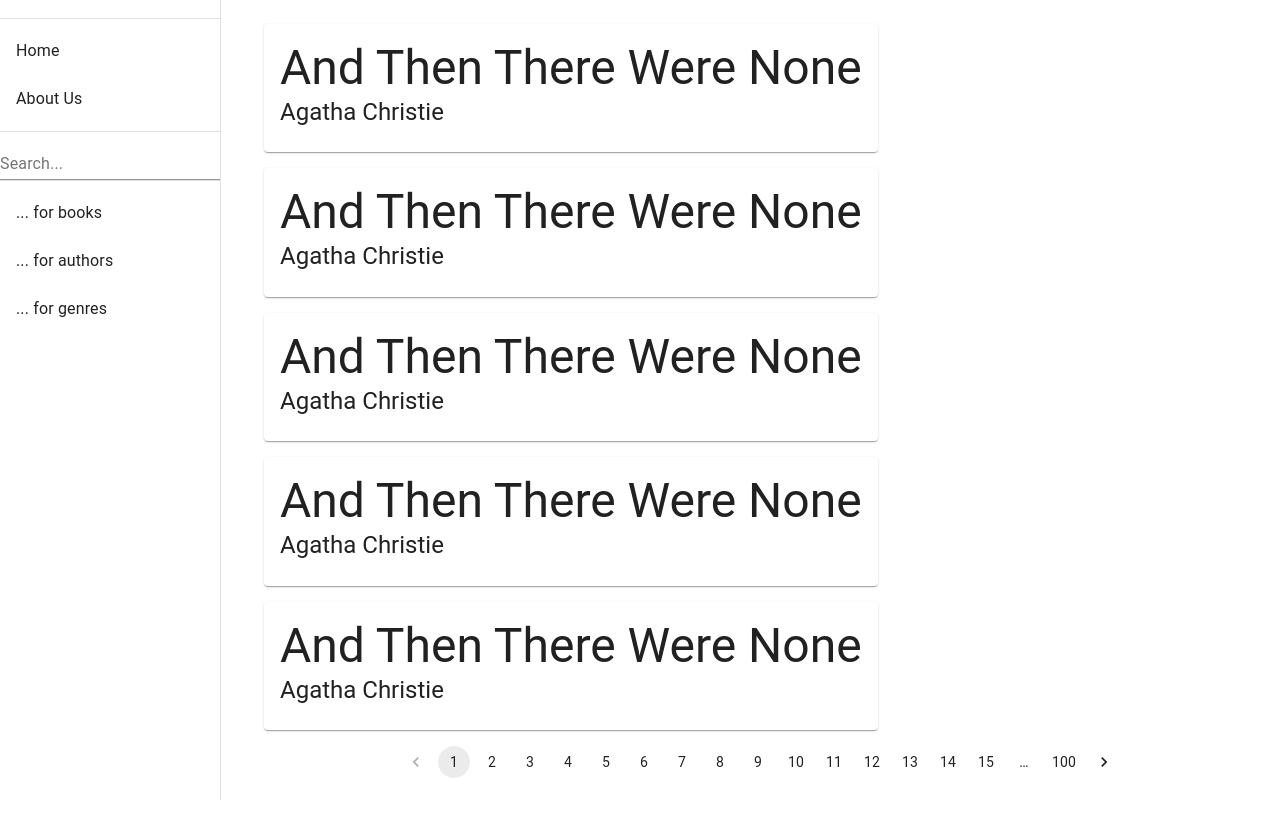
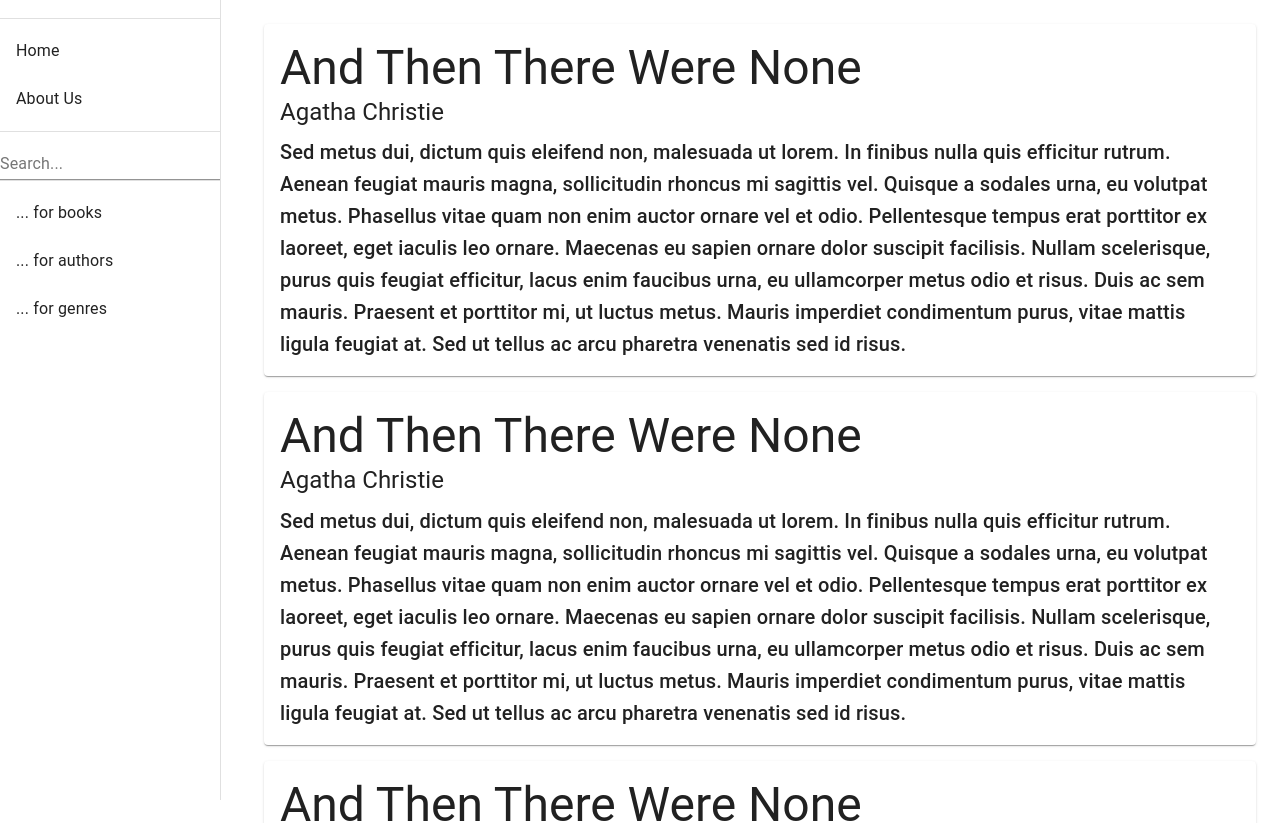
Before and after one commit to VishruthiR/EE461L_IDB, a React (Create React App) app in the folder test_react_book/test_react_book/: page /results/1/1/1 in a window 1280 px wide. Shown: the top 823 px of the page. Before the commit the page ends 800 px from the top, so only its background shows below. Built offline with nearby package versions, Linux system fonts and the light colour scheme.

Commit message:
fixed description of results and pagination bar getting number of pages

```diff
--- a/test_react_book/test_react_book/src/components2/Result.jsx
+++ b/test_react_book/test_react_book/src/components2/Result.jsx
@@ -24,6 +24,12 @@
   */
   render() {
     let descriptionLength = 1000;
+    let condDescription;
+    if (typeof this.props.description === "undefined") {
+      condDescription = "Sorry about that! No description is available";
+    } else {
+      condDescription = this.props.description.substring(0, descriptionLength);
+    }
     return (
       <Card>
         <CardActionArea>
@@ -34,6 +40,7 @@
                 {this.props.author}
               </Typography>
             )}
+            <Typography variant="h6">{condDescription}</Typography>
           </CardContent>
         </CardActionArea>
       </Card>
--- a/test_react_book/test_react_book/src/components2/ResultsP.jsx
+++ b/test_react_book/test_react_book/src/components2/ResultsP.jsx
@@ -123,7 +123,7 @@
               ? Number(this.state.pager.currentPage)
               : 1
           }
-          numPages={this.state.numPages}
+          numPages={this.state.pager.totalPages}
           updatePage={this.nextPage}
         />
       </React.Fragment>
```
